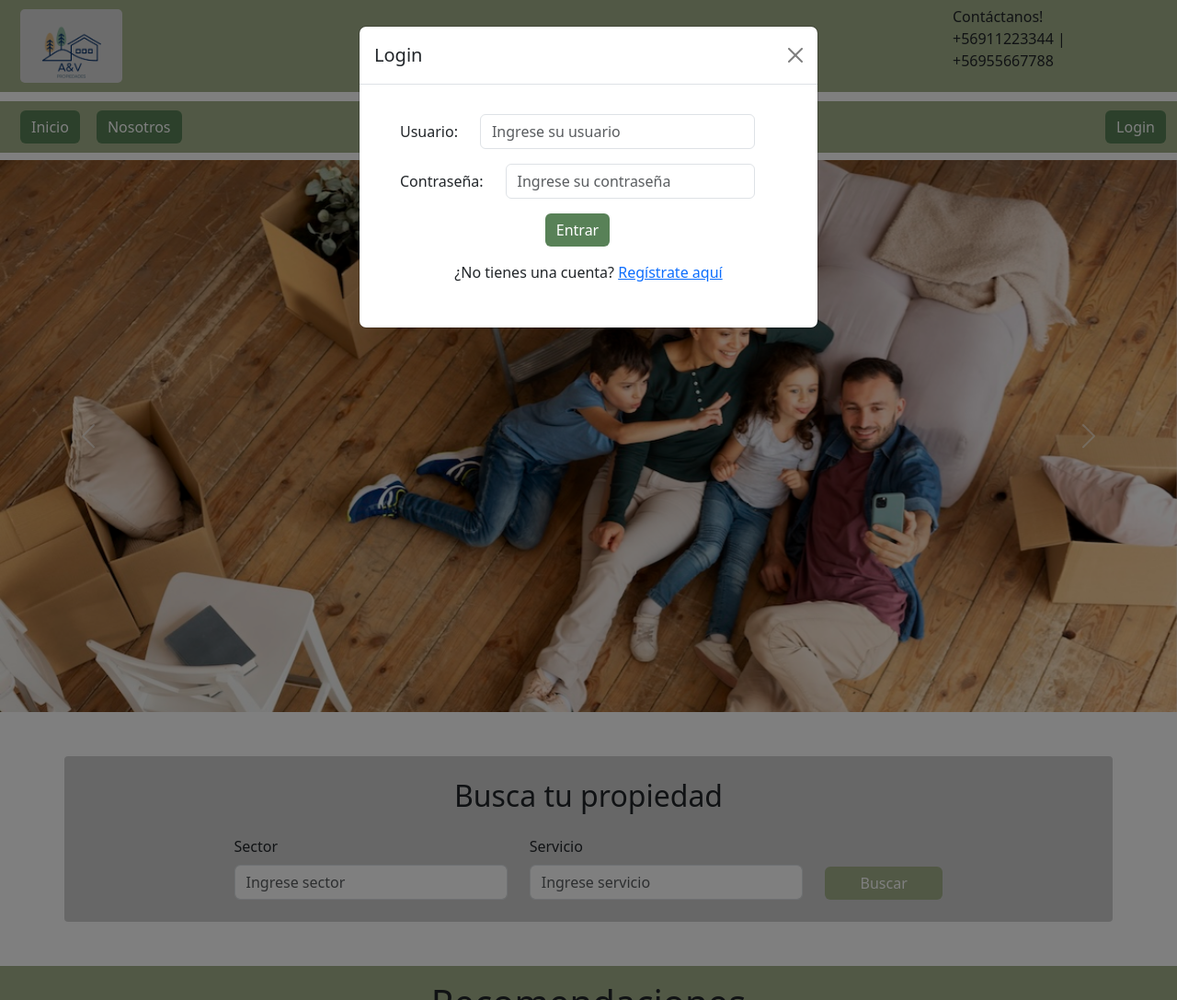
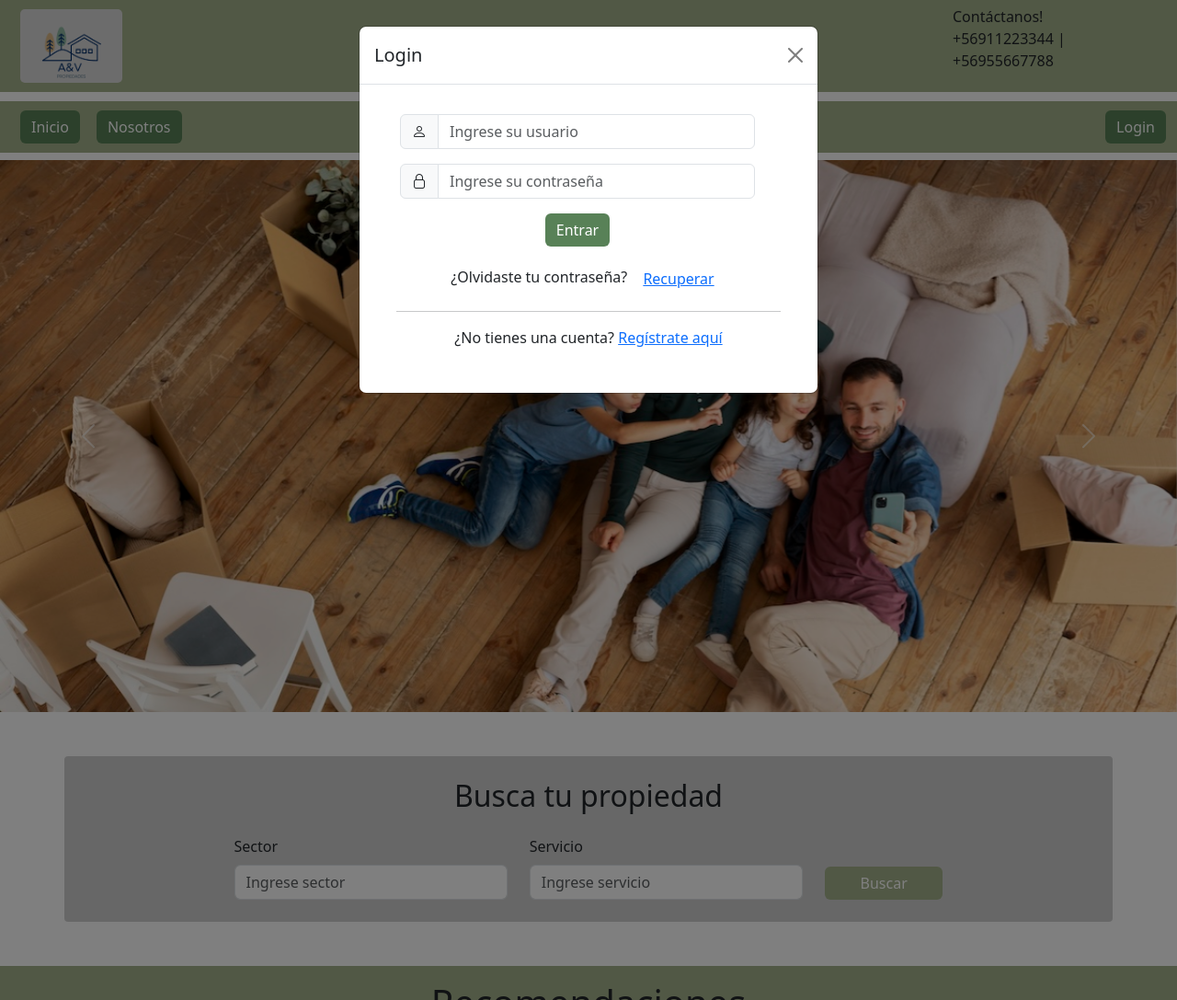
Before and after one commit to xBubbv/ProyectoPaginaWeb, a PHP site: page /ProyectoPaginaWeb/ in a window 1280 px wide, after a click on "Login". Shown: the whole page at 92% size. Run offline with PHP 8.4, Linux system fonts and the light colour scheme.

Commit message:
Se añade la funcion de recuperar contraseña

```diff
--- a/index.php
+++ b/index.php
@@ -1,6 +1,20 @@
 <?php
     session_start();
     $is_logged_in = isset($_SESSION['username']);
+?>
+
+<?php
+    // Determinar el mensaje según el parámetro 'status' en la URL
+    $message = '';
+    if (isset($_GET['status'])) {
+        if ($_GET['status'] === 'success') {
+            $message = "¡Tu contraseña ha sido actualizada exitosamente!";
+        } elseif ($_GET['status'] === 'error') {
+            $message = "Hubo un error al actualizar tu contraseña. Inténtalo nuevamente.";
+        } elseif ($_GET['status'] === 'error_correo') {
+            $message = "Correo no registrado en la base de datos.";
+        }
+    }
 ?>
 
 <!DOCTYPE html>
@@ -11,6 +25,7 @@
     <!-- <link rel="stylesheet" href="/css/index.css"> -->
     <link rel="stylesheet" href="main.css">
     <link rel="icon" type="image/svg+xml" href="img/iconos/house-solid.svg">
+    <link href="https://cdn.jsdelivr.net/npm/bootstrap-icons/font/bootstrap-icons.css" rel="stylesheet">
     <title>Inicio</title>
 </head>
 <body>
@@ -65,18 +80,18 @@
             <div class="modal-body">
                 <form action="php/login.php" method="POST" class="row g-3 m-3">
                     <div class="row mb-3">
-                        <div class="col-auto">
-                            <label for="user" class="col-form-label">Usuario:</label>
-                        </div>
-                        <div class="col">
+                        <div class="input-group">
+                            <span class="input-group-text">
+                                <i class="bi bi-person"></i>
+                            </span>
                             <input type="text" name="user" id="user" class="form-control" placeholder="Ingrese su usuario" required>
                         </div>
                     </div>
                     <div class="row mb-3">
-                        <div class="col-auto">
-                            <label for="password" class="col-form-label">Contraseña:</label>
-                        </div>
-                        <div class="col">
+                        <div class="input-group">
+                            <span class="input-group-text">
+                                <i class="bi bi-lock"></i>
+                            </span>
                             <input type="password" name="password" id="password" class="form-control" placeholder="Ingrese su contraseña" required>
                         </div>
                     </div>
@@ -86,6 +101,12 @@
                         </div>
                     </div>
                     <div class="col-12 text-center mt-3">
+                        <p>¿Olvidaste tu contraseña?
+                            <button type="button" class="btn btn-link" data-bs-toggle="modal" data-bs-target="#recoverModal">
+                                Recuperar
+                            </button>
+                        </p>
+                        <hr>
                         <p>¿No tienes una cuenta? <a href="registro.php">Regístrate aquí</a></p>
                     </div>
                 </form>
@@ -93,6 +114,54 @@
           </div>
         </div>
     </div>
+
+    <div class="modal fade" id="recoverModal" tabindex="-1" aria-labelledby="recoverModalLabel" aria-hidden="true">
+
+        <div class="modal-dialog">
+          <div class="modal-content">
+            <div class="modal-header">
+              <h1 class="modal-title fs-5" id="staticBackdropLabel">Recuperar contraseña:</h1>
+              <button type="button" class="btn-close" data-bs-dismiss="modal" aria-label="Close"></button>
+            </div>
+            <div class="modal-body">
+                <form action="php/recovery.php" method="POST" class="row g-3 m-3">
+                    <div class="row mb-3">
+                        <div class="input-group mb-3">
+                            <span class="input-group-text">
+                                <i class="bi bi-envelope"></i>
+                            </span>
+                            <input type="email" name="email" id="email" class="form-control" placeholder="Ingrese su email" required>
+                        </div>
+                    </div>
+                    <div class="row">
+                        <div class="col-12 d-flex justify-content-center">
+                            <input type="submit" value="Enviar" class="btn btn-primary w-10">
+                        </div>
+                    </div>
+
+                </form>
+            </div>
+          </div>
+        </div>
+    </div>
+
+    <div class="modal fade" id="statusModal" tabindex="-1" aria-labelledby="statusModalLabel" aria-hidden="true">
+        <div class="modal-dialog">
+            <div class="modal-content">
+                <div class="modal-header">
+                    <h5 class="modal-title" id="statusModalLabel">Recuperación de Contraseña</h5>
+                    <button type="button" class="btn-close" data-bs-dismiss="modal" aria-label="Close"></button>
+                </div>
+                <div class="modal-body">
+                    <?php echo $message; ?>
+                </div>
+                <div class="modal-footer">
+                    <button type="button" class="btn btn-primary" data-bs-dismiss="modal">Aceptar</button>
+                </div>
+            </div>
+        </div>
+    </div>
+
 
     <div id="carouselExampleAutoplaying" class="carousel slide" data-bs-ride="carousel">
         <div class="carousel-inner">
@@ -249,5 +318,20 @@
 
     <script src="https://cdn.jsdelivr.net/npm/@popperjs/core@2.11.6/dist/umd/popper.min.js"></script>
     <script src="https://cdn.jsdelivr.net/npm/bootstrap@5.3.0/dist/js/bootstrap.bundle.min.js"></script>
+    <script>
+        const statusMessage = "<?php echo $message; ?>";
+        if (statusMessage) {
+            const statusModal = new bootstrap.Modal(document.getElementById('statusModal'));
+            statusModal.show();
+
+            const modalElement = document.getElementById('statusModal');
+            modalElement.addEventListener('hidden.bs.modal', () => {
+                // Eliminar el parámetro 'status' de la URL
+                const url = new URL(window.location.href);
+                url.searchParams.delete('status');
+                window.history.replaceState({}, document.title, url);
+            });
+        }
+    </script>
 </body>
 </html>
```
Also changed, not shown: php/recover_password.php (added, +55 -0 lines), php/recovery.php (added, +32 -0 lines), img/iconos/email.svg (added).
